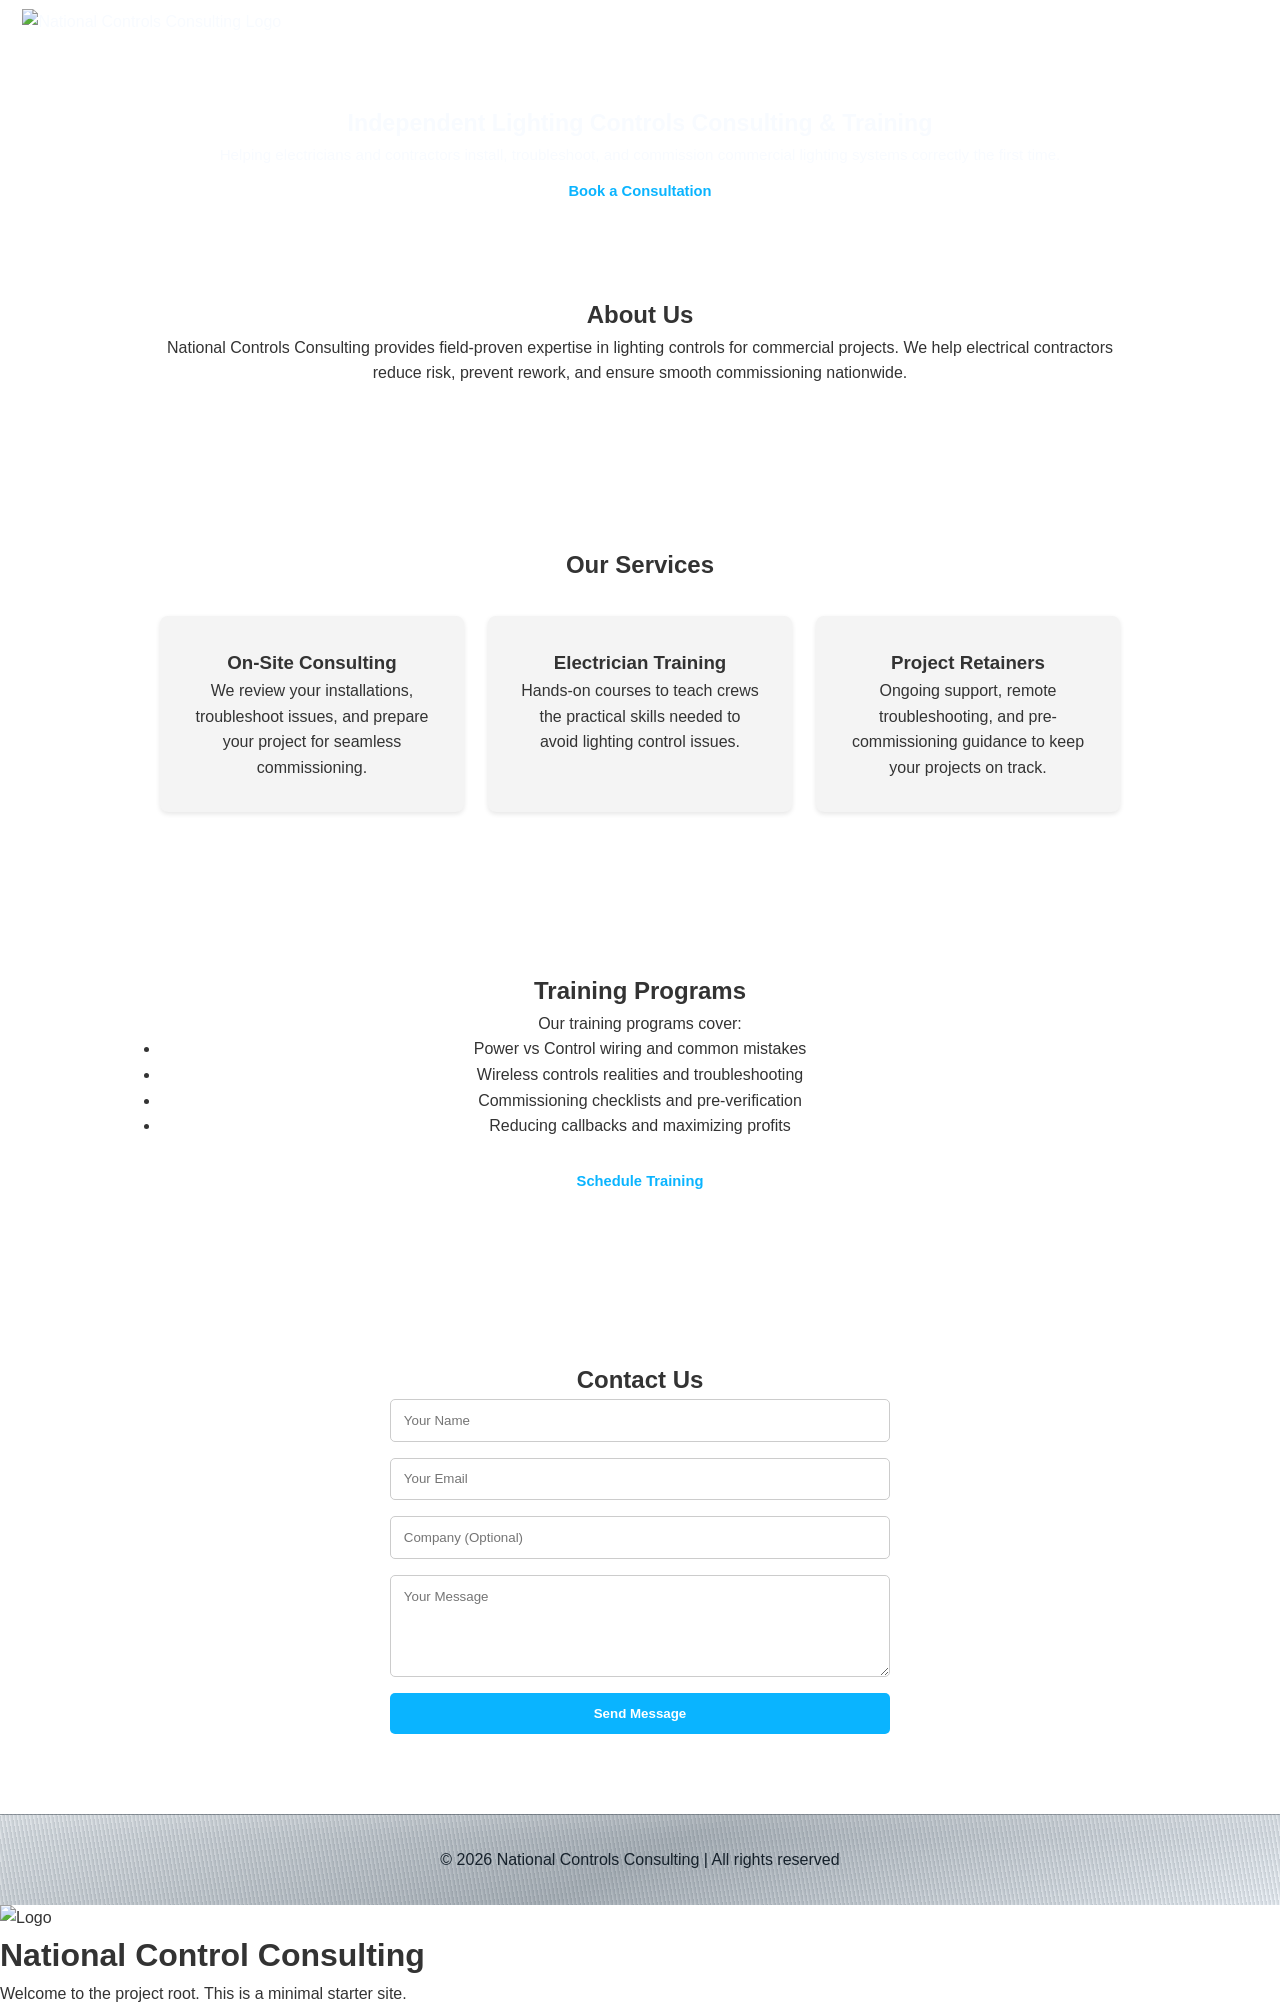
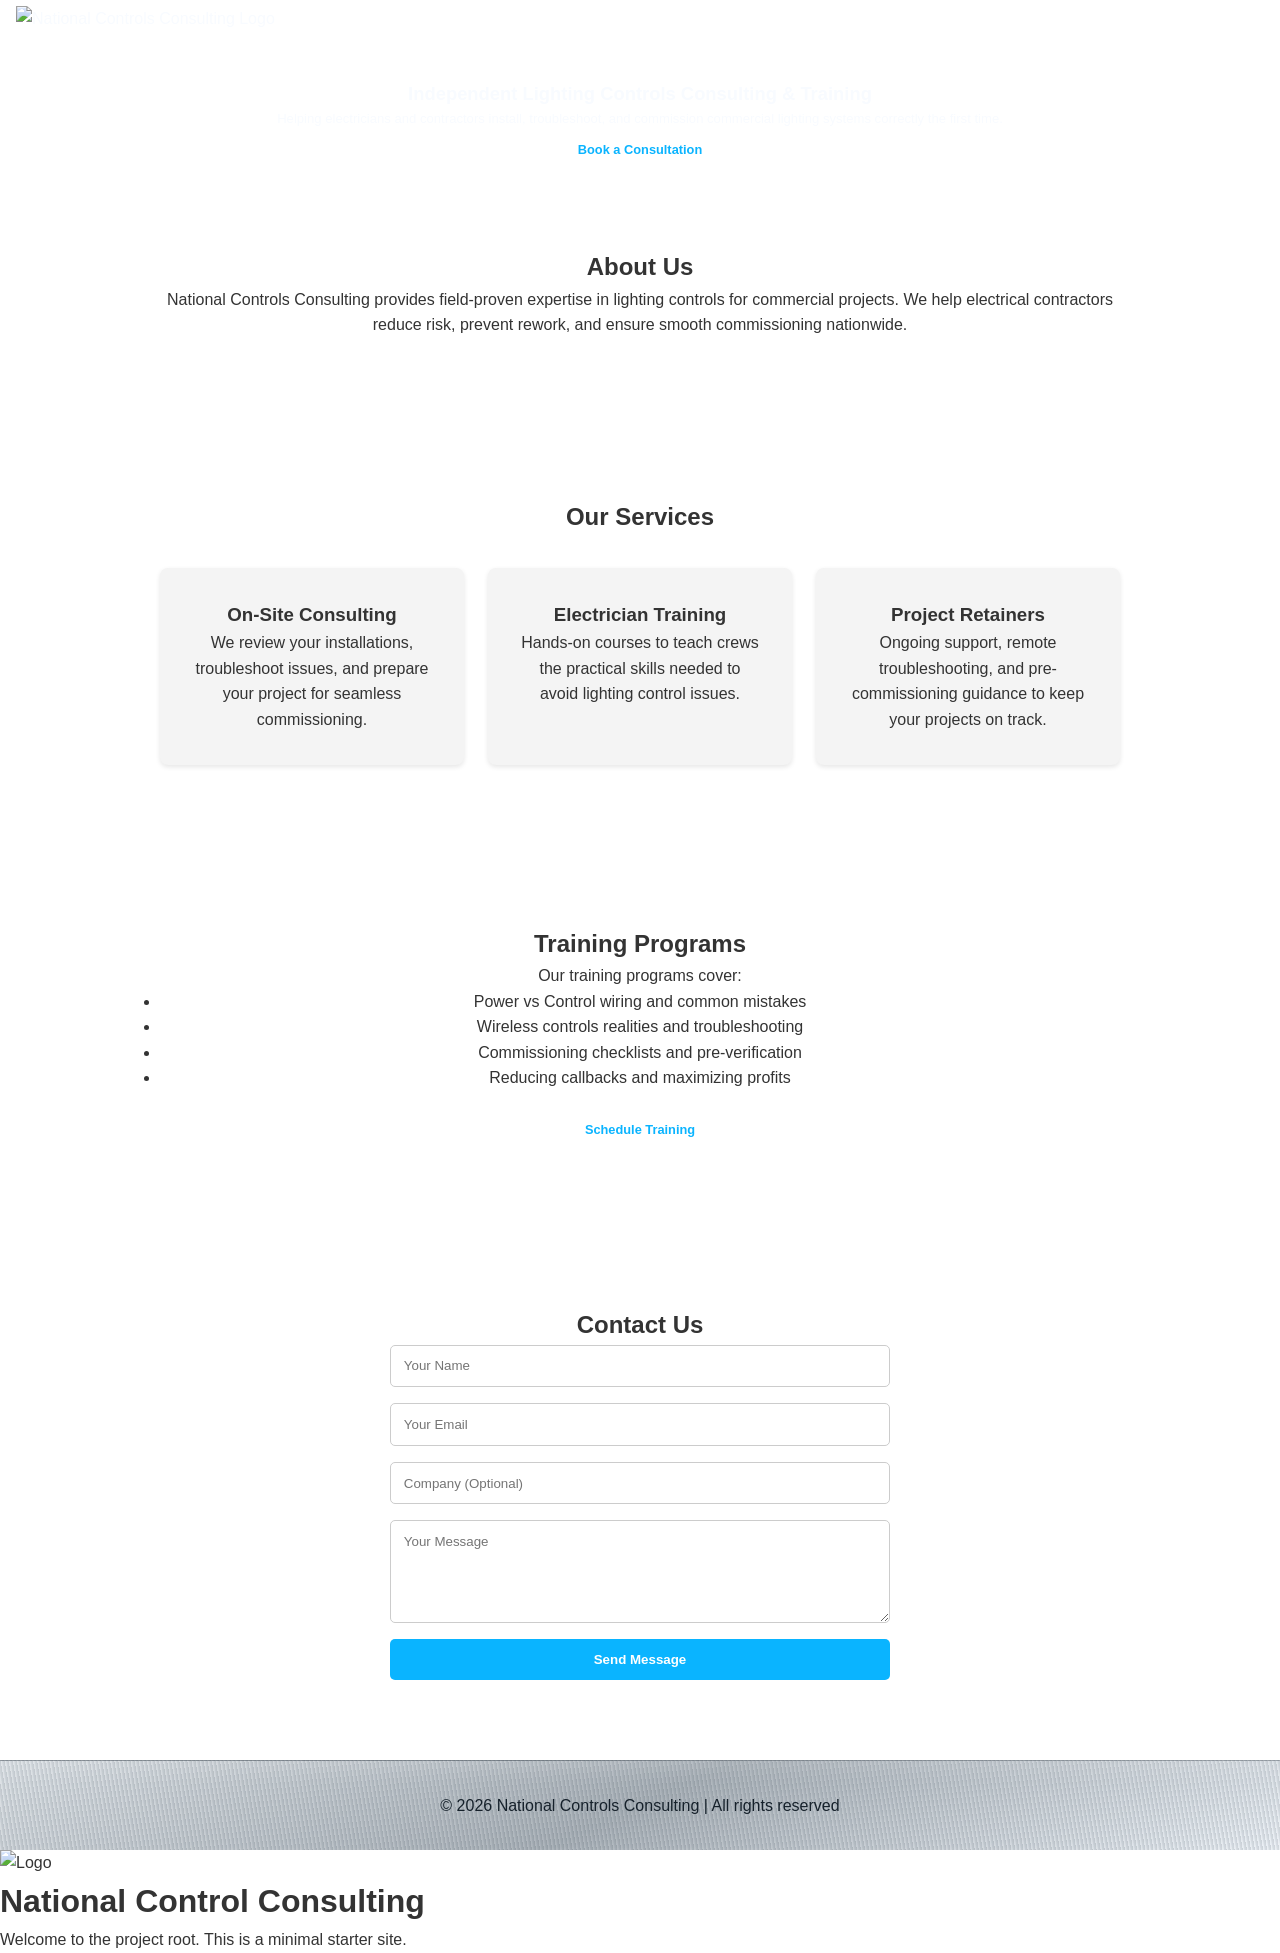

Refine header alignment and reduce black bar height

--- a/project-root/style.css
+++ b/project-root/style.css
@@ -21,7 +21,7 @@ body {
     display: flex;
     justify-content: space-between;
     align-items: center;
-    padding: 0.55rem 1.4rem;
+    padding: 0.35rem 1rem;
     background: transparent;
 }
 
@@ -32,14 +32,14 @@ body {
 }
 
 .navbar .logo {
-    height: 86px;
+    height: 78px;
     width: auto;
 }
 
 .nav-links {
     list-style: none;
     display: flex;
-    gap: 1.5rem;
+    gap: 1.1rem;
 }
 
 .nav-links a {
@@ -67,18 +67,19 @@ body {
     max-width: 1000px;
     margin: 0 auto;
     text-align: center;
-    padding: 6px 20px 12px;
+    padding: 0 20px 6px;
+    margin-top: -6px;
 }
 
 .hero h1 {
-    font-size: 1.45rem;
+    font-size: 1.15rem;
     line-height: 1.2;
-    margin-bottom: 0.35rem;
+    margin-bottom: 0.2rem;
 }
 
 .hero p {
-    font-size: 0.95rem;
-    margin-bottom: 0.7rem;
+    font-size: 0.82rem;
+    margin-bottom: 0.45rem;
 }
 
 .inner-page {
@@ -88,7 +89,8 @@ body {
 }
 
 .inner-page .hero-content {
-    padding: 4px 20px 8px;
+    padding: 0 20px 3px;
+    margin-top: -8px;
 }
 
 .inner-page .hero p {
@@ -102,8 +104,8 @@ body {
 .cta-btn {
     background: #fff;
     color: #0ab4ff;
-    padding: 0.45rem 1.1rem;
-    font-size: 0.92rem;
+    padding: 0.34rem 0.85rem;
+    font-size: 0.8rem;
     text-decoration: none;
     font-weight: bold;
     border-radius: 5px;
@@ -225,19 +227,24 @@ footer {
 /* Responsive cap for small screens */
 @media (max-width: 600px) {
     .navbar .logo {
-        height: 58px;
+        height: 52px;
         width: auto;
     }
 
     .navbar {
-        padding: 0.5rem 0.8rem;
+        padding: 0.3rem 0.55rem;
     }
 
     .hero h1 {
-        font-size: 1.1rem;
+        font-size: 0.98rem;
     }
 
     .hero p {
-        font-size: 0.85rem;
+        font-size: 0.75rem;
+    }
+
+    .cta-btn {
+        padding: 0.28rem 0.66rem;
+        font-size: 0.74rem;
     }
 }
